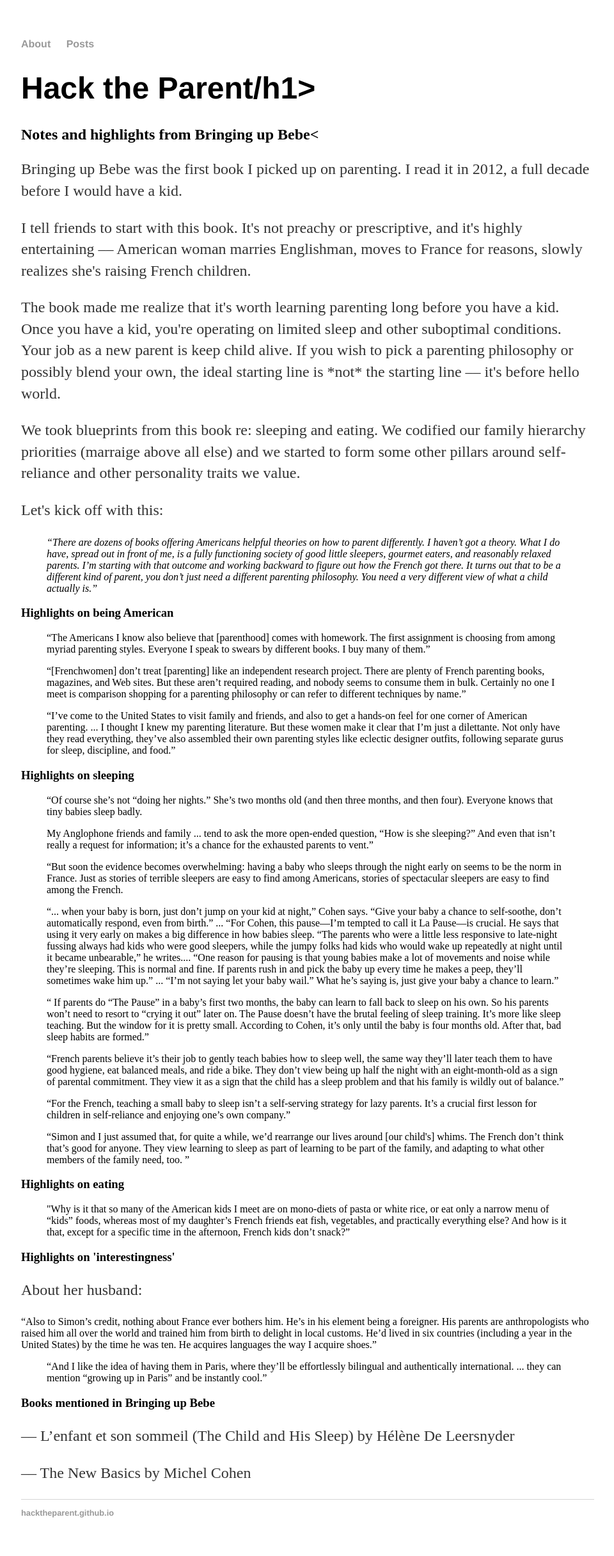
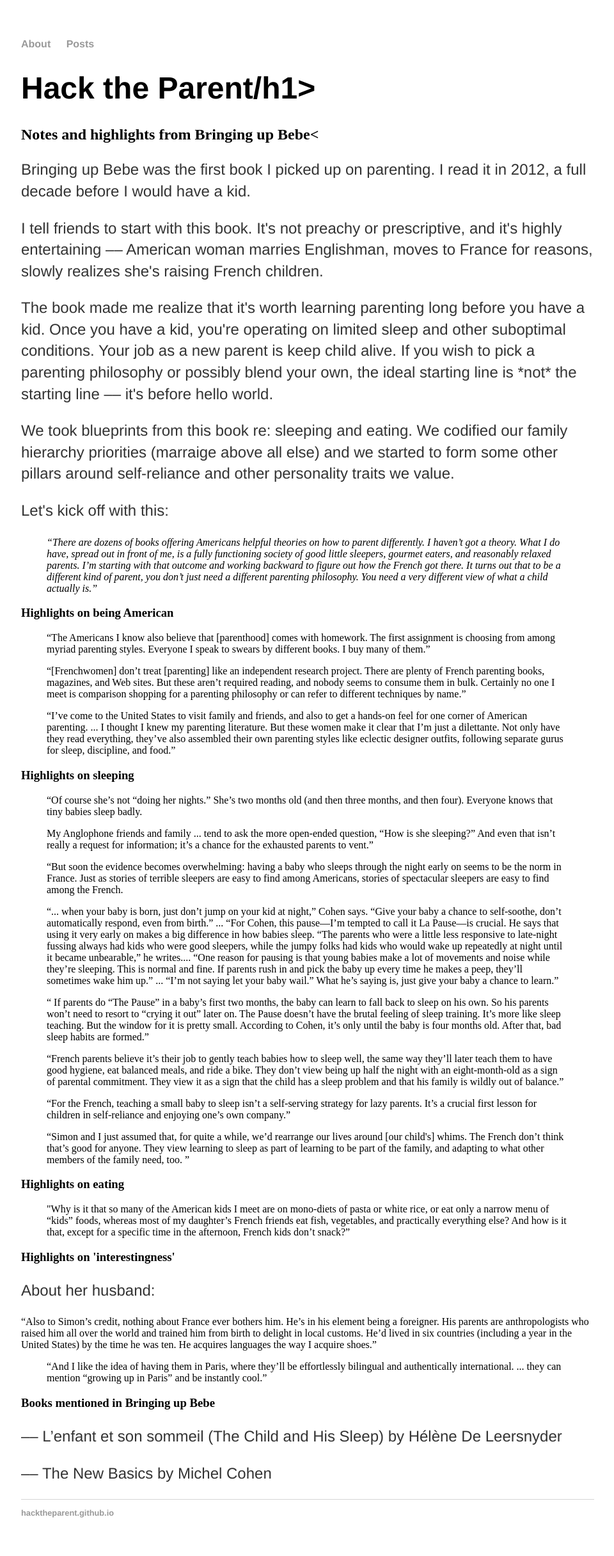
Before and after one commit to hacktheparent/hacktheparent.github.io, a Jekyll site: the page built from posts/bringingupbebe.html, in a window 1280 px wide. Shown: the whole page at 64% size, without its empty margins (159-1119 px from the left). Built offline with Jekyll 4.4.1, drawn with Linux system fonts in a browser that asks for light colours.

Commit message:
update main.css

```diff
--- a/css/main.css
+++ b/css/main.css
@@ -25,6 +25,7 @@
 }
 p {
     font-size: 1.5em;
+    font-family:'Helvetica', 'Arial', 'Sans-Serif';
     line-height: 1.4em;
     color: #333;
 }
@@ -41,3 +42,8 @@
 ul.posts li {
     list-style: none;
 }
+
+blockquote {
+    text-decoration: italic;
+
+}
```
